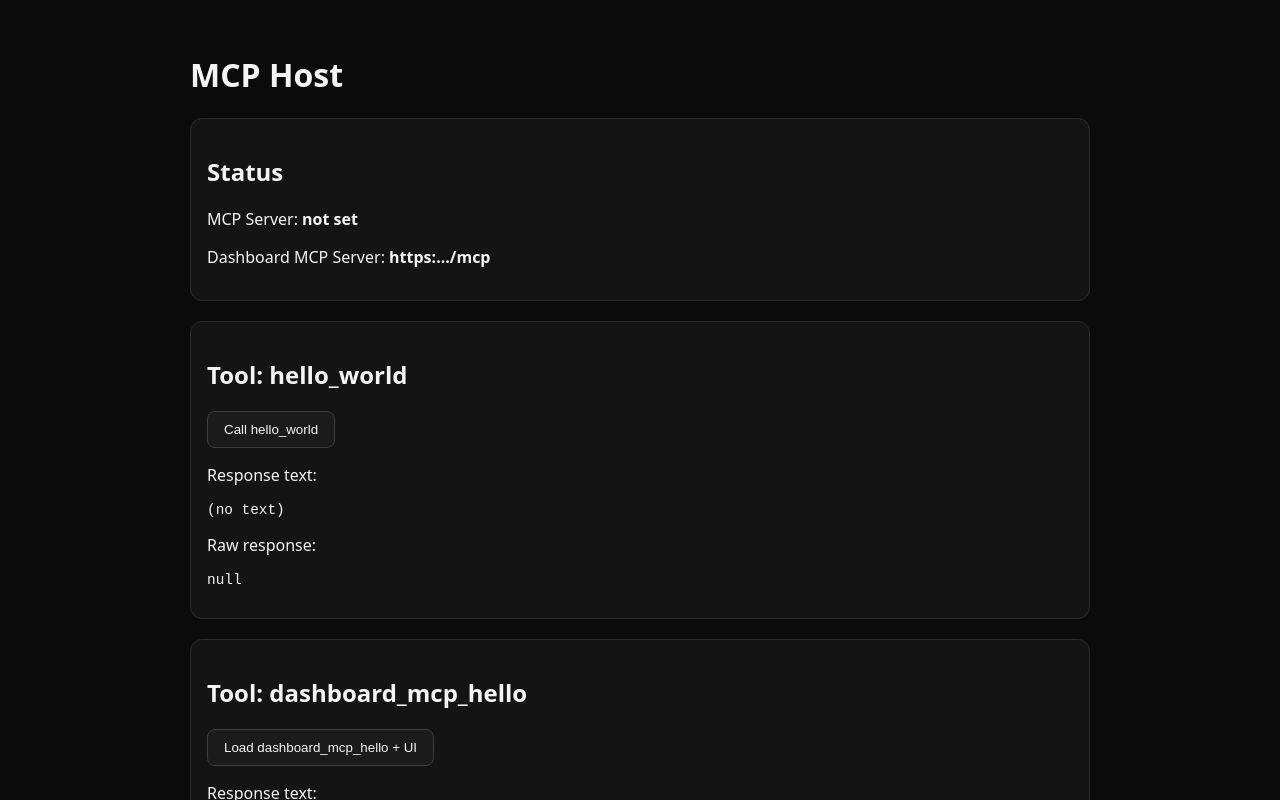
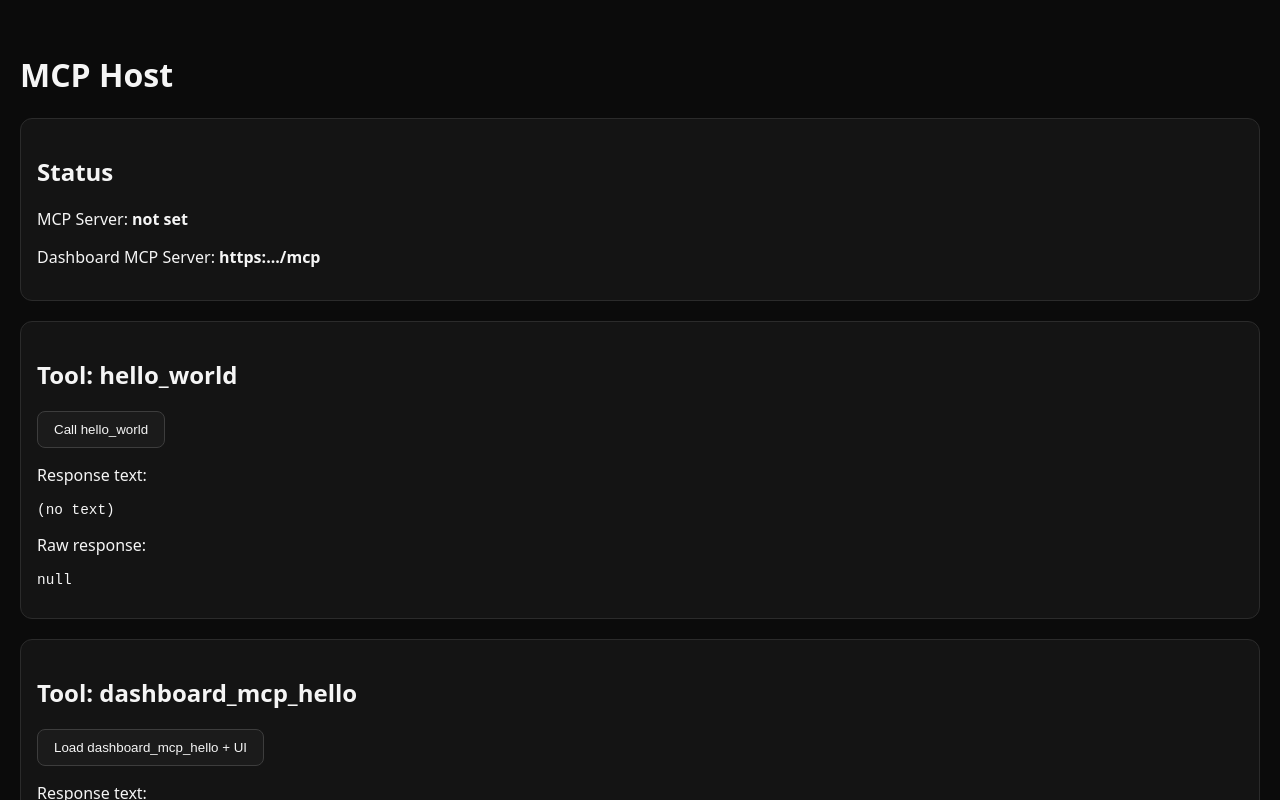
Before and after one commit to VibeJaro/MCP_Host, a Next.js app: page / in a window 1280 px wide. Shown: the top 800 px of the page. Built offline with nearby package versions, Linux system fonts and the light colour scheme.

Commit message:
Increase host preview size for dashboards

```diff
--- a/app/globals.css
+++ b/app/globals.css
@@ -11,7 +11,7 @@ body {
 }
 
 main {
-  max-width: 900px;
+  max-width: 1280px;
   margin: 0 auto;
   padding: 32px 20px 60px;
 }
@@ -84,11 +84,14 @@ pre {
   border-radius: 10px;
   overflow: hidden;
   background: #0f0f0f;
+  min-height: 560px;
 }
 
 .app-preview iframe {
   width: 100%;
-  min-height: 320px;
+  min-height: 560px;
+  height: 70vh;
+  max-height: 900px;
   border: none;
   background: #0f0f0f;
 }
```
Also changed, not shown: 2 other files (tests, documents, lock files or other folders).
